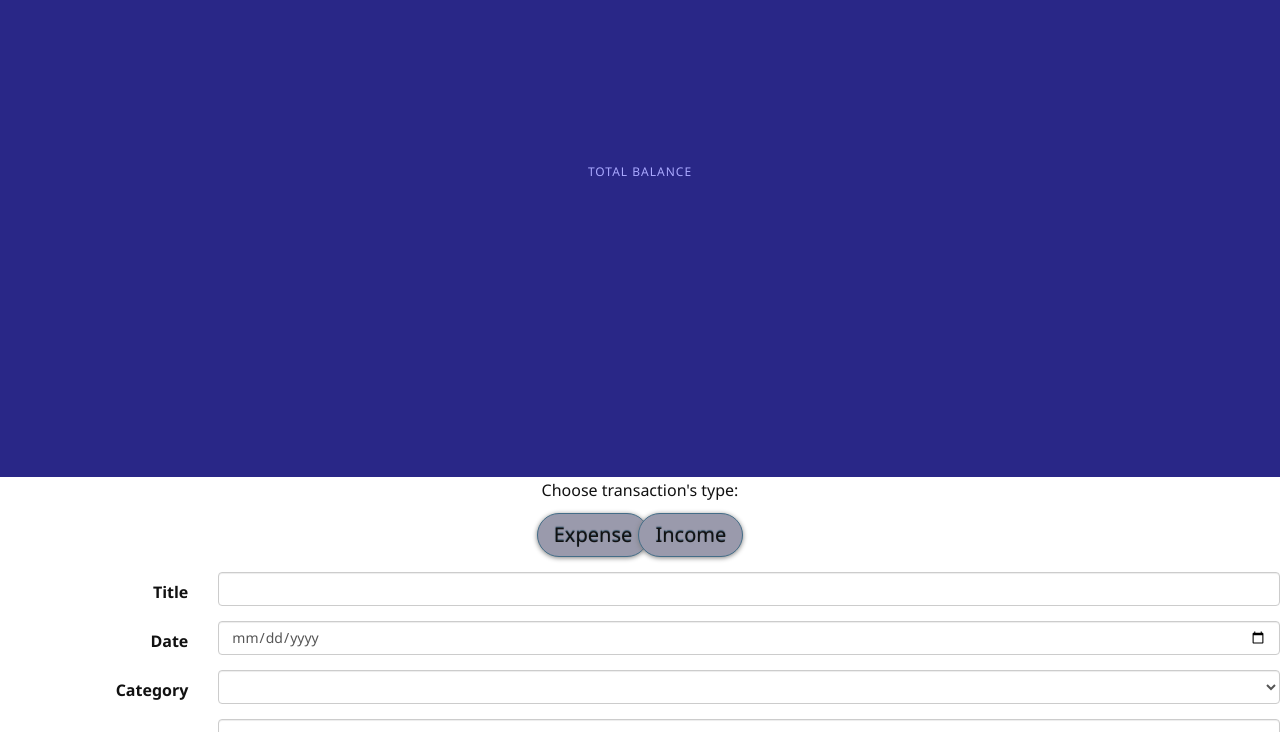
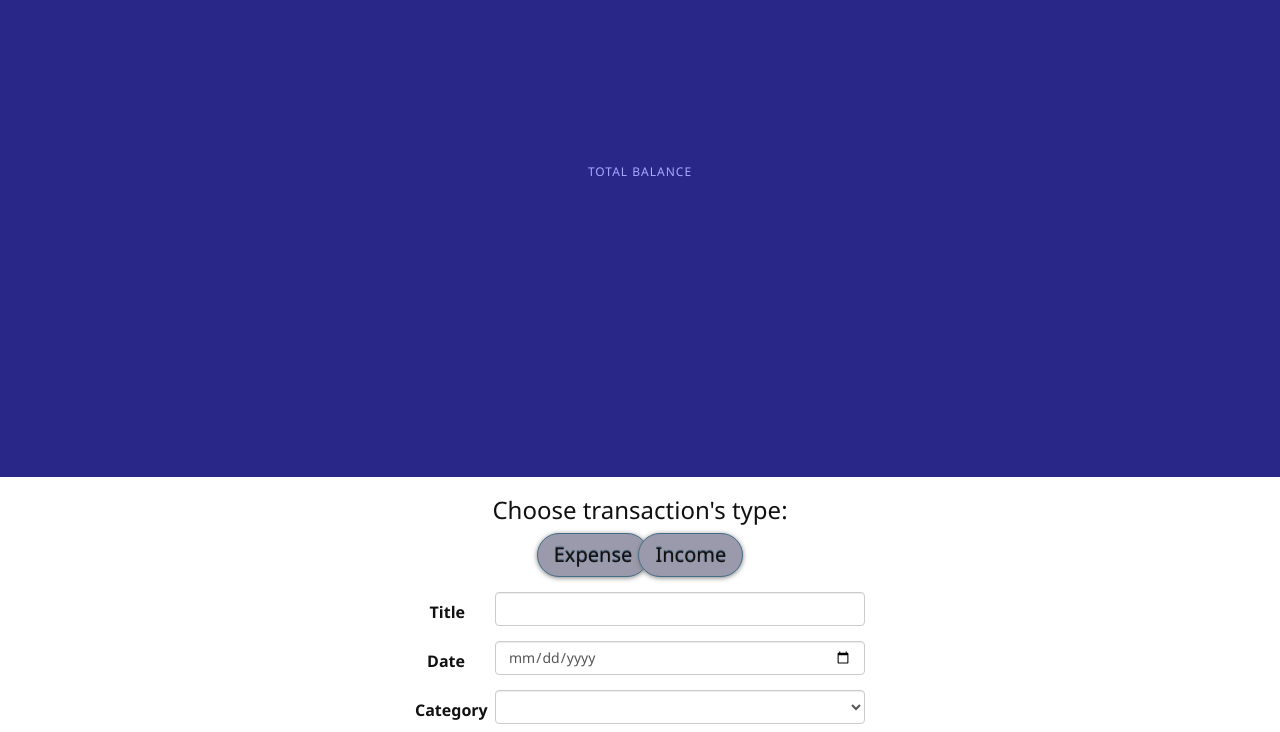
Before and after one commit to ChrisDrobnicky/Penny-Pincher, a website: page public/views/add_transaction/add_transaction.template.html in a window 1280 px wide. Shown: the part 68-800 px from the top of the page. Drawn offline with nearby package versions, Linux system fonts and the light colour scheme.

Commit message:
change form position

```diff
--- a/public/views/add_transaction/add_transaction.template.html
+++ b/public/views/add_transaction/add_transaction.template.html
@@ -30,7 +30,7 @@
       <div class="pp-transaction">
         <form class="pp-transaction__form form-horizontal" role="form" id="transactionForm">
           <div class="pp-transaction__type form-group">
-            <p>Choose transaction's type:</p>
+            <h1 class="pp-transaction__heading">Choose transaction's type:</h1>
             <button type="button" class="pp-transaction__expense" id="expenseButton">Expense</button>
             <button type="button" class="pp-transaction__income" id="incomeButton">Income</button>
           </div>
--- a/public/views/add_transaction/stylesheets/add_transaction.stylesheet.scss
+++ b/public/views/add_transaction/stylesheets/add_transaction.stylesheet.scss
@@ -3,6 +3,8 @@
 .pp-add-transaction {
   color: #111;
   .pp-transaction {
+    width: 450px;
+    margin: 0 auto;
     .pp-transaction__form {
       .pp-transaction__form--expense {
         color: $teal-accent;
@@ -13,6 +15,9 @@
     }
     .pp-transaction__type {
       text-align: center;
+      .pp-transaction__heading {
+        font-size: 24px;
+      }
       .pp-transaction__expense {
         padding: 6px 16px;
         border: 1px solid #446d88;
```
Also changed, not shown: public/views/add_transaction/stylesheets/add_transaction.stylesheet.css.
